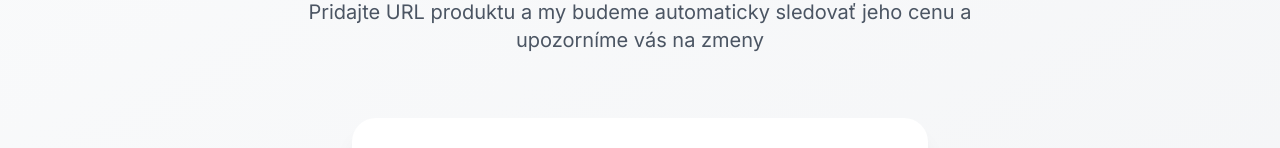
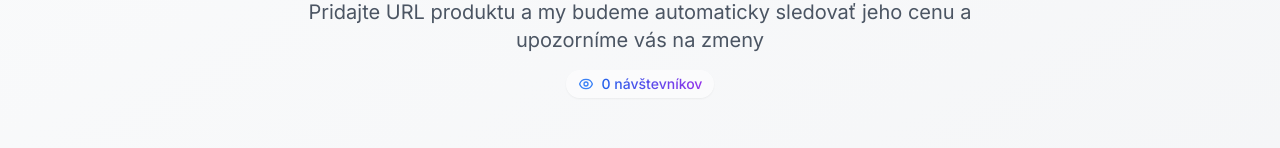
Before and after one commit to drajnamichal/web-price-checker, a Next.js app: page / in a window 1280 px wide. Shown: the part 122-270 px from the top of the page. Built offline with nearby package versions, Linux system fonts and the light colour scheme; no server answers; the database is empty.

Commit message:
Resolved merge conflict

```diff
--- /dev/null
+++ b/src/app/api/visits/route.ts
@@ -0,0 +1,25 @@
+import { NextResponse } from 'next/server';
+import { kv } from '@vercel/kv';
+
+const VISITS_KEY = 'total_visits';
+
+export async function GET() {
+  try {
+    // Get current visits count
+    let visits = await kv.get<number>(VISITS_KEY) || 0;
+
+    // Increment visits
+    visits++;
+
+    // Store new count
+    await kv.set(VISITS_KEY, visits);
+
+    return NextResponse.json({ visits });
+  } catch (error) {
+    console.error('Error tracking visits:', error);
+    return NextResponse.json(
+      { error: 'Failed to track visit' },
+      { status: 500 }
+    );
+  }
+}
--- a/src/app/page.tsx
+++ b/src/app/page.tsx
@@ -11,8 +11,19 @@ export default function Home() {
   const [error, setError] = useState<string | null>(null);
   const [products, setProducts] = useState<Product[]>([]);
   const [checkingPrices, setCheckingPrices] = useState(false);
+  const [visits, setVisits] = useState<number>(0);
 
   useEffect(() => {
+    // Track visit
+    fetch('/api/visits')
+      .then(res => res.json())
+      .then(data => {
+        if (data.visits) {
+          setVisits(data.visits);
+        }
+      })
+      .catch(console.error);
+
     // Load products from localStorage
     const storedProducts = localStorage.getItem('products');
     if (storedProducts) {
@@ -127,8 +138,9 @@ export default function Home() {
           <p className="text-xl text-gray-600 dark:text-gray-300 max-w-2xl mx-auto">
             Pridajte URL produktu a my budeme automaticky sledovať jeho cenu a upozorníme vás na zmeny
           </p>
+          <div className="mt-4 flex items-center justify-center space-x-2">
             {checkingPrices && (
-            <p className="text-sm text-gray-500 dark:text-gray-400 mt-2 flex items-center justify-center">
+              <p className="text-sm text-gray-500 dark:text-gray-400 flex items-center">
                 <svg className="animate-spin h-4 w-4 mr-2" fill="none" viewBox="0 0 24 24">
                   <circle className="opacity-25" cx="12" cy="12" r="10" stroke="currentColor" strokeWidth="4" />
                   <path className="opacity-75" fill="currentColor" d="M4 12a8 8 0 018-8V0C5.373 0 0 5.373 0 12h4zm2 5.291A7.962 7.962 0 014 12H0c0 3.042 1.135 5.824 3 7.938l3-2.647z" />
@@ -136,6 +148,16 @@ export default function Home() {
                 Kontrolujem ceny...
               </p>
             )}
+            <div className="flex items-center bg-white/50 dark:bg-gray-800/50 rounded-full py-1 px-3 shadow-sm">
+              <svg className="h-4 w-4 text-blue-500 dark:text-blue-400 mr-2" fill="none" stroke="currentColor" viewBox="0 0 24 24">
+                <path strokeLinecap="round" strokeLinejoin="round" strokeWidth={2} d="M15 12a3 3 0 11-6 0 3 3 0 016 0z" />
+                <path strokeLinecap="round" strokeLinejoin="round" strokeWidth={2} d="M2.458 12C3.732 7.943 7.523 5 12 5c4.478 0 8.268 2.943 9.542 7-1.274 4.057-5.064 7-9.542 7-4.477 0-8.268-2.943-9.542-7z" />
+              </svg>
+              <span className="text-sm font-medium bg-gradient-to-r from-blue-600 to-purple-600 bg-clip-text text-transparent">
+                {visits.toLocaleString('sk-SK')} návštevníkov
+              </span>
+            </div>
+          </div>
         </div>
 
         <div className="max-w-xl mx-auto">
```
Lines whose indentation alone changed are shown as unchanged.
